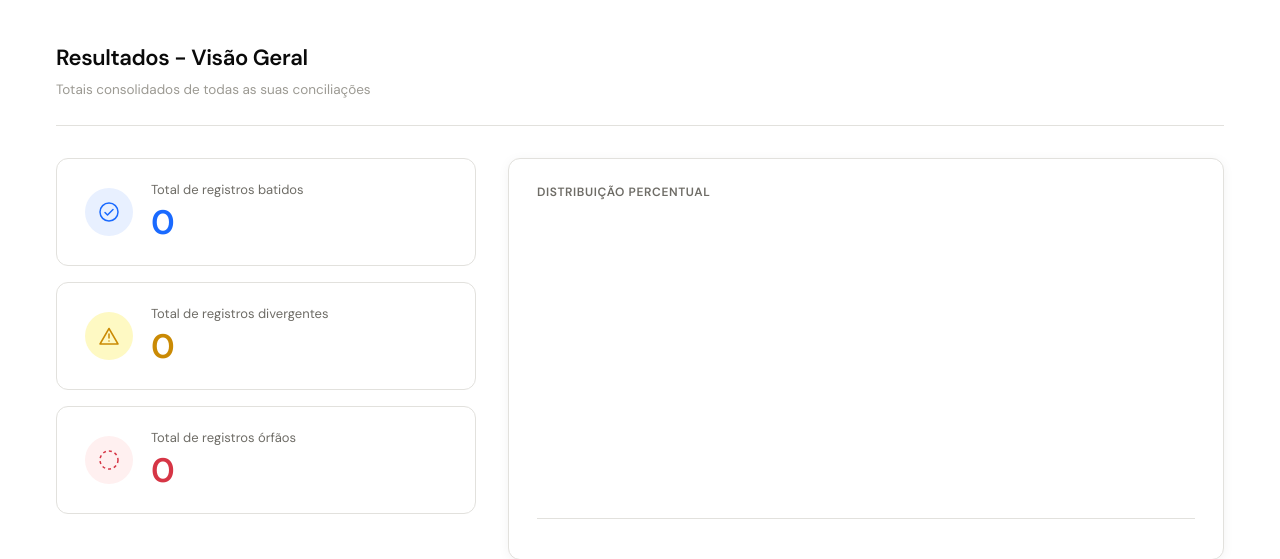
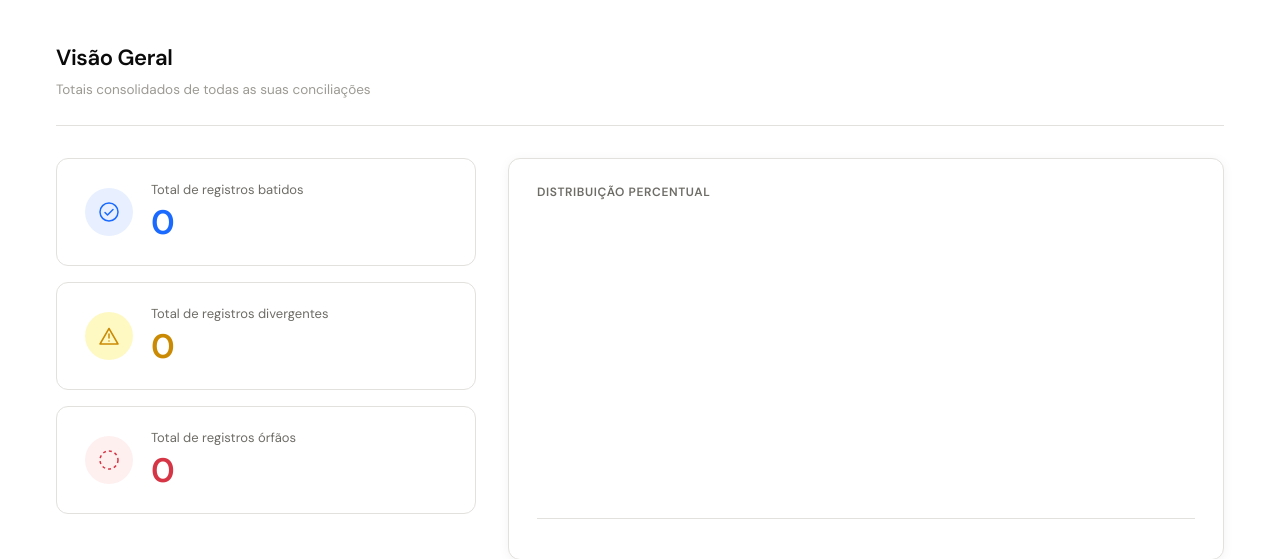
Before and after one commit to david-lancioni/recon, a Flask app: page /report_overview in a window 1280 px wide. Shown: the part 56-615 px from the top of the page. Run offline with Flask 3, Linux system fonts and the light colour scheme; parts of the project's set-up code (start-up, migrations or seed data) failed here and were passed over.

Commit message:
fix label

```diff
--- a/templates/report_overview.html
+++ b/templates/report_overview.html
@@ -67,7 +67,7 @@
 
 <div class="section active" id="page-report-overview">
   <div class="page-header">
-    <h1>Resultados - Visão Geral</h1>
+    <h1>Visão Geral</h1>
     <p>Totais consolidados de todas as suas conciliações</p>
   </div>
 
```
